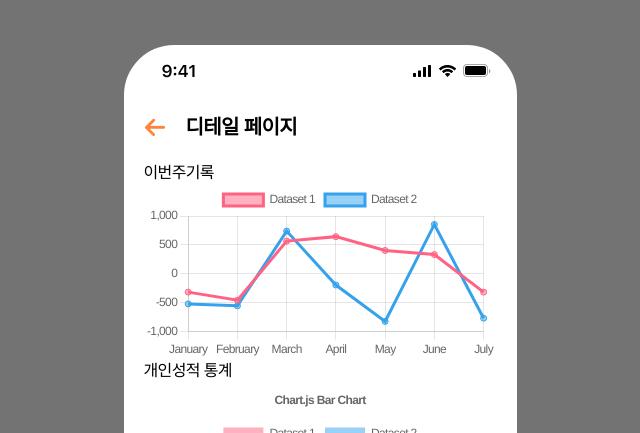
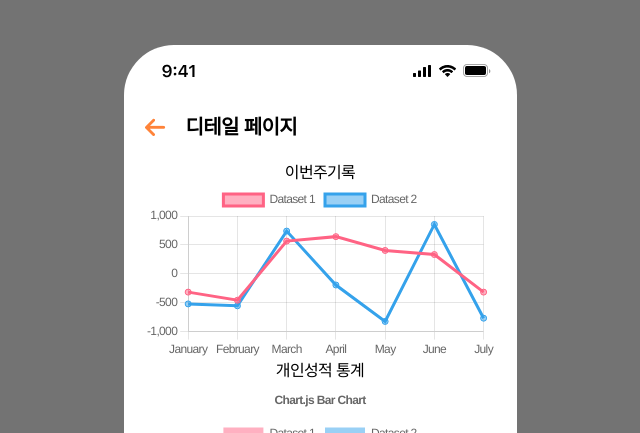
Before and after one commit to MaraisLee/schoolfitness, a React (Create React App) app: page /detail in a window 1280 px wide. Shown: the top 433 px of the page, without its empty margins (320-960 px from the left). Built offline with nearby package versions, Linux system fonts and the light colour scheme; a web font is replaced by a local one.

Commit message:
디테일 페이지 수정

```diff
--- a/src/pages/details/Detail.tsx
+++ b/src/pages/details/Detail.tsx
@@ -15,11 +15,11 @@ const Detail = () => {
       </HeaderCss>
       <div>
         {' '}
-        <p>이번주기록</p>
+        <p className='text-center'>이번주기록</p>
         <LineChart />
         <div>
           <div>
-            <p>개인성적 통계</p>
+            <p className='text-center'>개인성적 통계</p>
             <BarChart />
           </div>
           <div >
```
